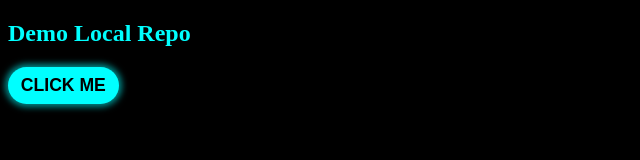
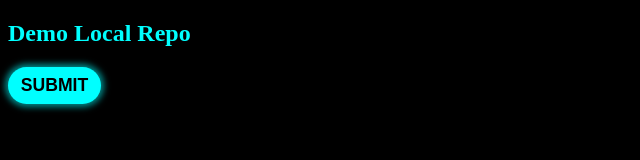
Before and after one commit to Dev-sid97/Local-Repo, a plain HTML site: page index.html in a window 1280 px wide. Shown: the whole page, without its empty margins (0-640 px from the left). Drawn offline with Linux system fonts and the light colour scheme.

Commit message:
Add Submit Btn

```diff
--- a/index.html
+++ b/index.html
@@ -8,6 +8,6 @@
   </head>
   <body>
     <h2>Demo Local Repo</h2>
-    <button class="btn">Click Me</button>
+    <button class="btn">Submit</button>
   </body>
 </html>
```
